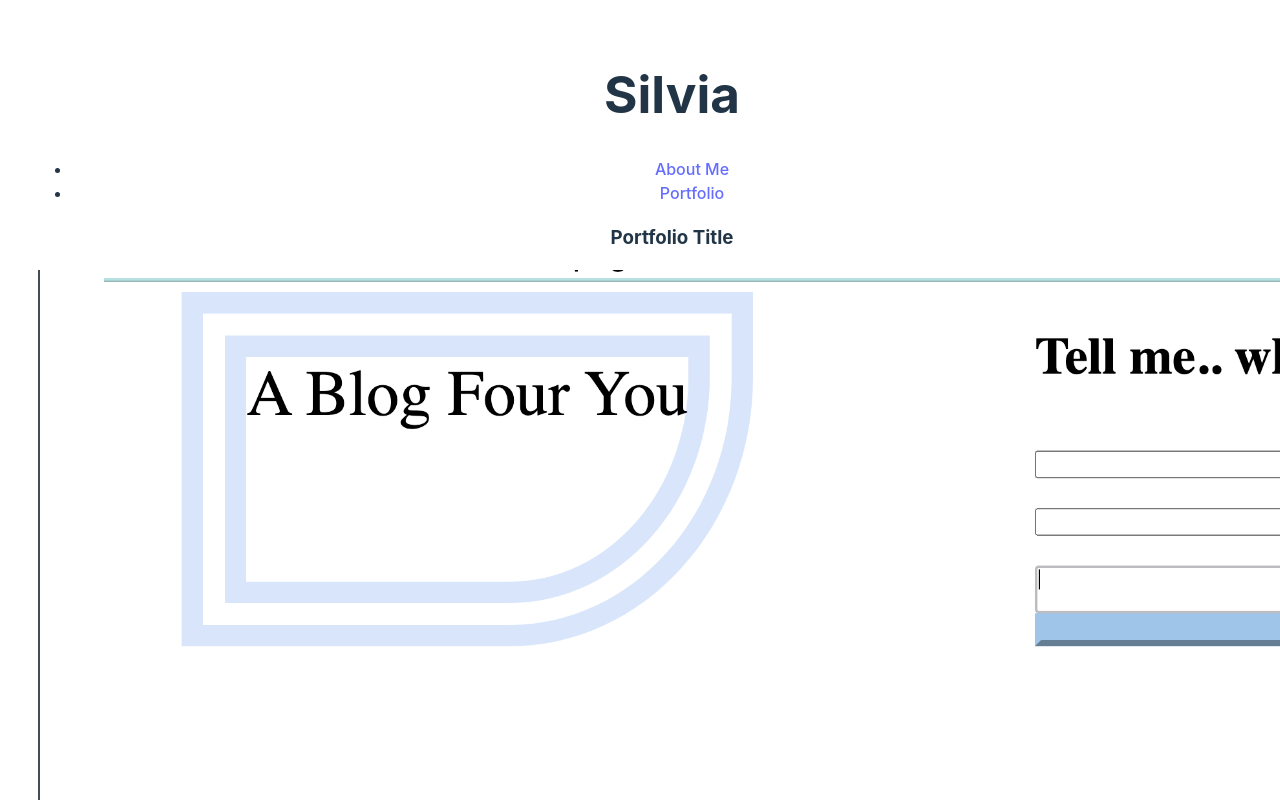
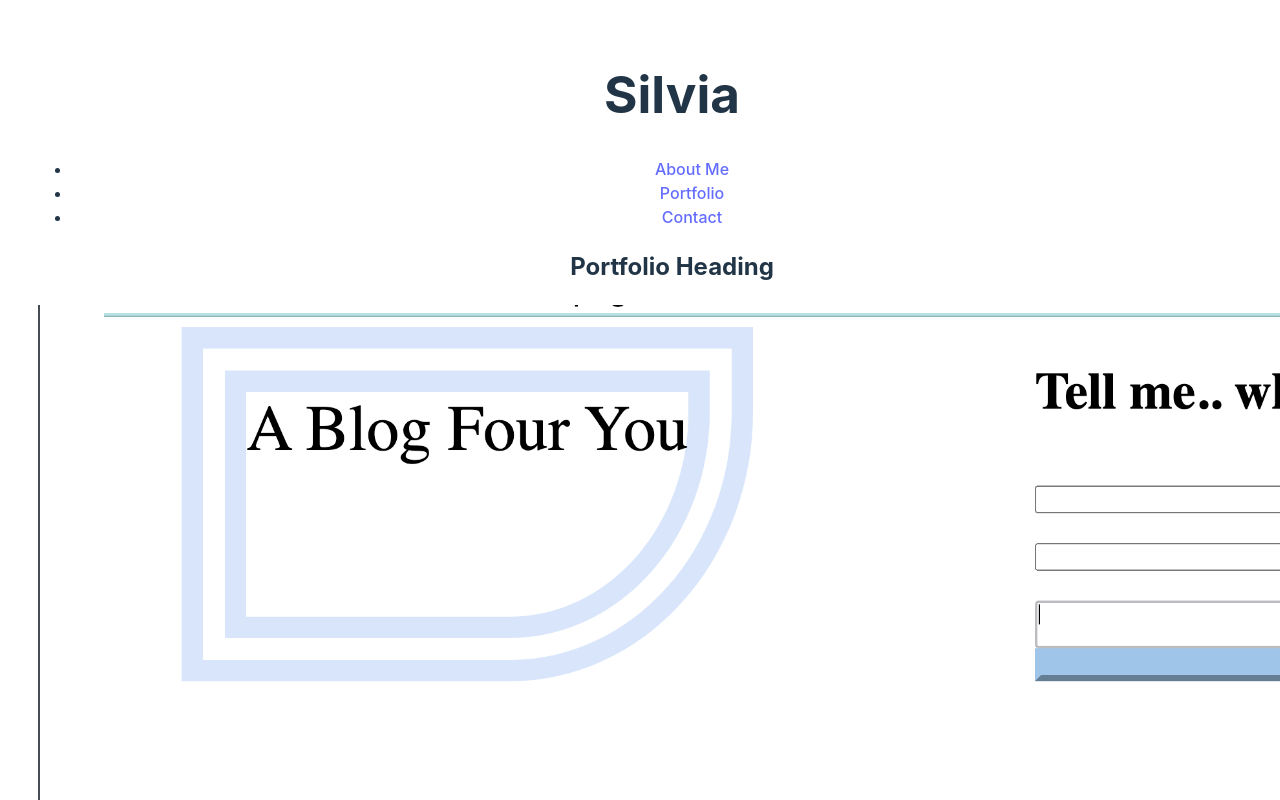
Before and after one commit to S-via/Twenty-React-Portfolio, a React (Vite) app in the folder twenty-react/: page /portfolio in a window 1280 px wide. Shown: the top 800 px of the page. Built offline with nearby package versions, Linux system fonts and the light colour scheme.

Commit message:
connected ContactPage with navigation bar and route

```diff
--- a/twenty-react/src/App.jsx
+++ b/twenty-react/src/App.jsx
@@ -9,6 +9,7 @@ import Footer from './components/Footer';
 //pages
 import AboutMePage from './pages/AboutmePage';
 import Portfolio from './pages/PortfolioPage';
+import Contact from './pages/ContactPage';
 
 function App() {
 
@@ -21,6 +22,7 @@ function App() {
           <Routes>
             <Route path="/" element={<AboutMePage />} />
             <Route path="/portfolio" element={<Portfolio />} />
+            <Route path="/contact" element={<Contact />} />
           </Routes>
 
 
@@ -34,5 +36,4 @@ function App() {
 
 export default App
 
-/* import Contact from './pages/ContactPage';
-import Resume from './pages/ResumePage';  */
+/* import Resume from './pages/ResumePage';   */
--- a/twenty-react/src/components/Navigation.jsx
+++ b/twenty-react/src/components/Navigation.jsx
@@ -10,12 +10,12 @@ function Navigation() {
             <ul>
                 <li><Link to="/"> About Me </Link></li>
                 <li><Link to="/portfolio"> Portfolio </Link></li>
+                <li><Link to="/contact"> Contact </Link></li>
             </ul>
         </nav>
     )
 }
 export default Navigation;
 
-{/* <li><Link to="/portfolio"> Portfolio </Link></li>
-<li><Link to="/contact"> Contact </Link></li>
+{/*
 <li><Link to="/resume"> Resume </Link></li> */}
--- a/twenty-react/src/components/Project.jsx
+++ b/twenty-react/src/components/Project.jsx
@@ -6,7 +6,7 @@ export default function Project({image,deployed,repo}){
 
     return (
         <div>
-            <h3>Portfolio Title</h3>
+            <h2>Portfolio Heading</h2>
             <div>
 
             <img src ={image} alt='project'/>
--- a/twenty-react/src/pages/AboutmePage.jsx
+++ b/twenty-react/src/pages/AboutmePage.jsx
@@ -1,7 +1,7 @@
 export default function AboutmePage () {
     return (
 <div>
-        <h2>About me heading</h2>
+        <h2>Heading</h2>
         {/* Photo avatar goes here */}
         <p>
             This is about me content
--- a/twenty-react/src/pages/ContactPage.jsx
+++ b/twenty-react/src/pages/ContactPage.jsx
@@ -0,0 +1,8 @@
+export default function ContactPage () {
+    return(
+
+        <div>
+            <h2>Contact Heading</h2>
+        </div>
+    )
+}
```
